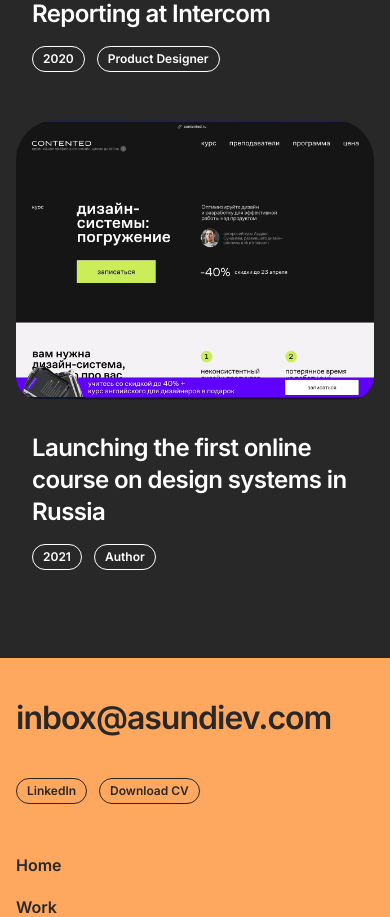
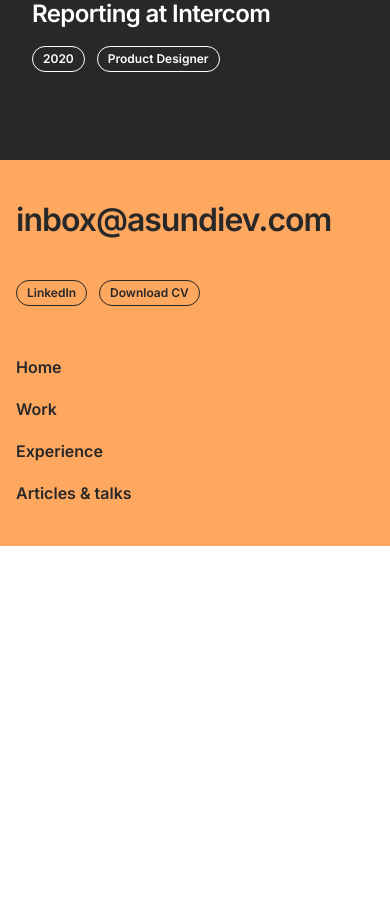
Before and after one commit to ASundiev/portfolio, a Next.js app: page /portfolio in a window 390 px wide. Shown: the part 3140-4057 px from the top of the page. After the commit the page ends 3686 px from the top, so only its background shows below. Built offline with nearby package versions, Linux system fonts and the light colour scheme.

Commit message:
Refine projects content and fix mobile styling

```diff
--- a/src/app/portfolio/page.tsx
+++ b/src/app/portfolio/page.tsx
@@ -67,14 +67,6 @@ export default function Portfolio() {
               variant="style05"
               theme="dark"
             />
-            <PortfolioCard
-              title="Launching the first online course on design systems in Russia"
-              tags={['2021', 'Author']}
-              imageUrl={imagePaths.portfolio['7']}
-              href="https://contented.ru/edu/design-systems"
-              variant="style05"
-              theme="dark"
-            />
           </div>
         </div>
       </section>
--- a/src/app/projects/page.tsx
+++ b/src/app/projects/page.tsx
@@ -20,7 +20,7 @@ export default function Projects() {
                     />
                     <div className={styles.projects__cards}>
                         <PortfolioCard
-                            title="NeuralStream | AI-powered hyper-personalised cinematic recommendation tool"
+                            title="NeuralStream | AI-powered cinematic recommendation tool"
                             tags={['2025', 'Creator']}
                             imageUrl={imagePaths.projects['1']}
                             href="https://neuralstream.mov/"
@@ -28,7 +28,7 @@ export default function Projects() {
                             theme="light"
                         />
                         <PortfolioCard
-                            title="Lespal | Track your music education with AI-powered insights"
+                            title="Lespal | Music lessons tracker with AI-powered insights"
                             tags={['2025', 'Creator']}
                             imageUrl={imagePaths.projects['2']}
                             href="https://lespal.app/"
@@ -36,7 +36,7 @@ export default function Projects() {
                             theme="light"
                         />
                         <PortfolioCard
-                            title="Diving in design systems | The first online course on design systems in Russia"
+                            title="The first online course on design systems in Russia"
                             tags={['2021', 'Author']}
                             imageUrl={imagePaths.portfolio['7']}
                             href="https://contented.ru/edu/design-systems"
--- a/src/components/cards/PortfolioCard/PortfolioCard.module.css
+++ b/src/components/cards/PortfolioCard/PortfolioCard.module.css
@@ -160,6 +160,7 @@
 
   .portfolioCard--style05 .portfolioCard__info {
     padding: var(--spacing-32) var(--spacing-16);
+    background: transparent;
     border-radius: 0;
     flex-direction: column;
     align-items: flex-start;
@@ -189,12 +190,12 @@
     color: var(--color-white);
   }
 
-  .portfolioCard--style05.portfolioCard--dark .portfolioCard__tags > * {
+  .portfolioCard--style05.portfolioCard--dark .portfolioCard__tags>* {
     border-color: var(--color-white) !important;
     color: var(--color-white) !important;
   }
 
-  .portfolioCard--style05.portfolioCard--dark .portfolioCard__tags > * > * {
+  .portfolioCard--style05.portfolioCard--dark .portfolioCard__tags>*>* {
     color: var(--color-white) !important;
   }
 }
```
